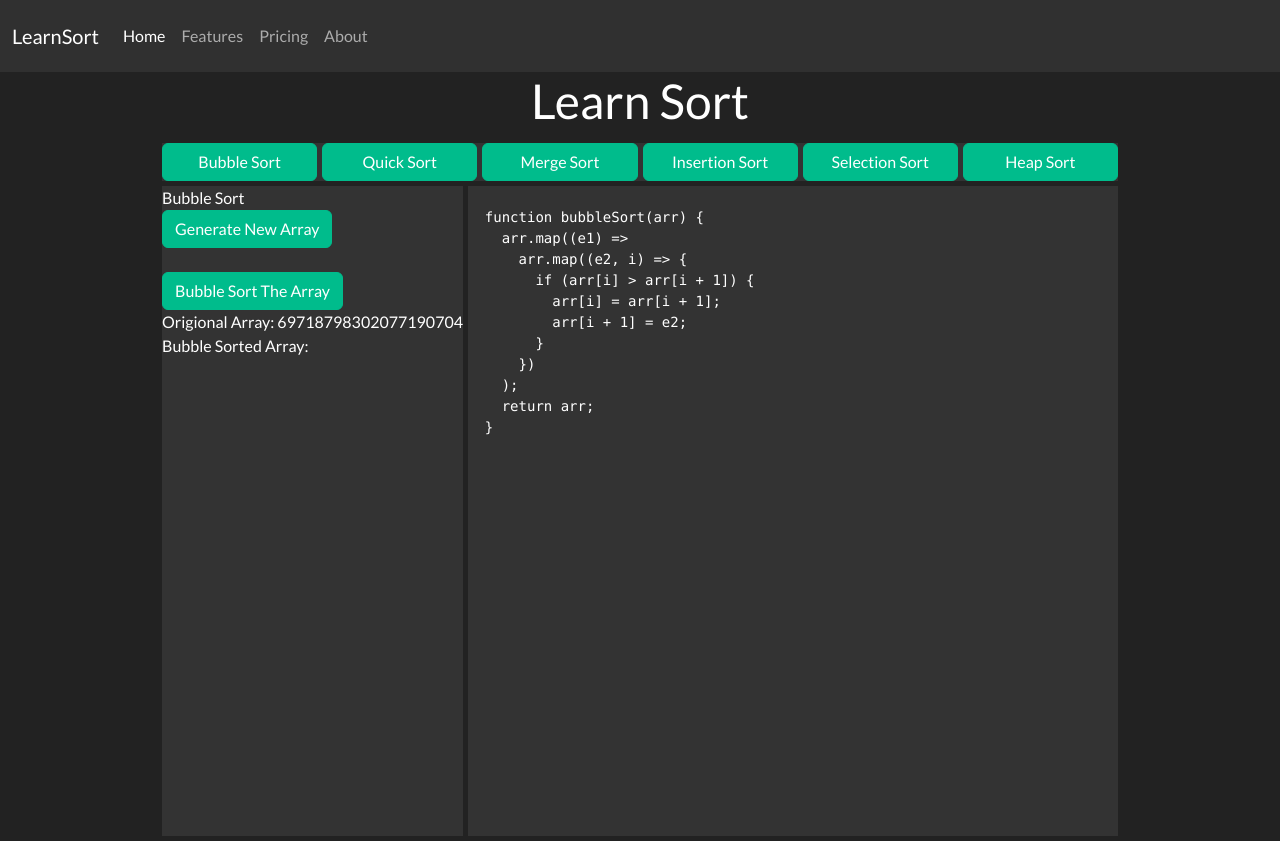
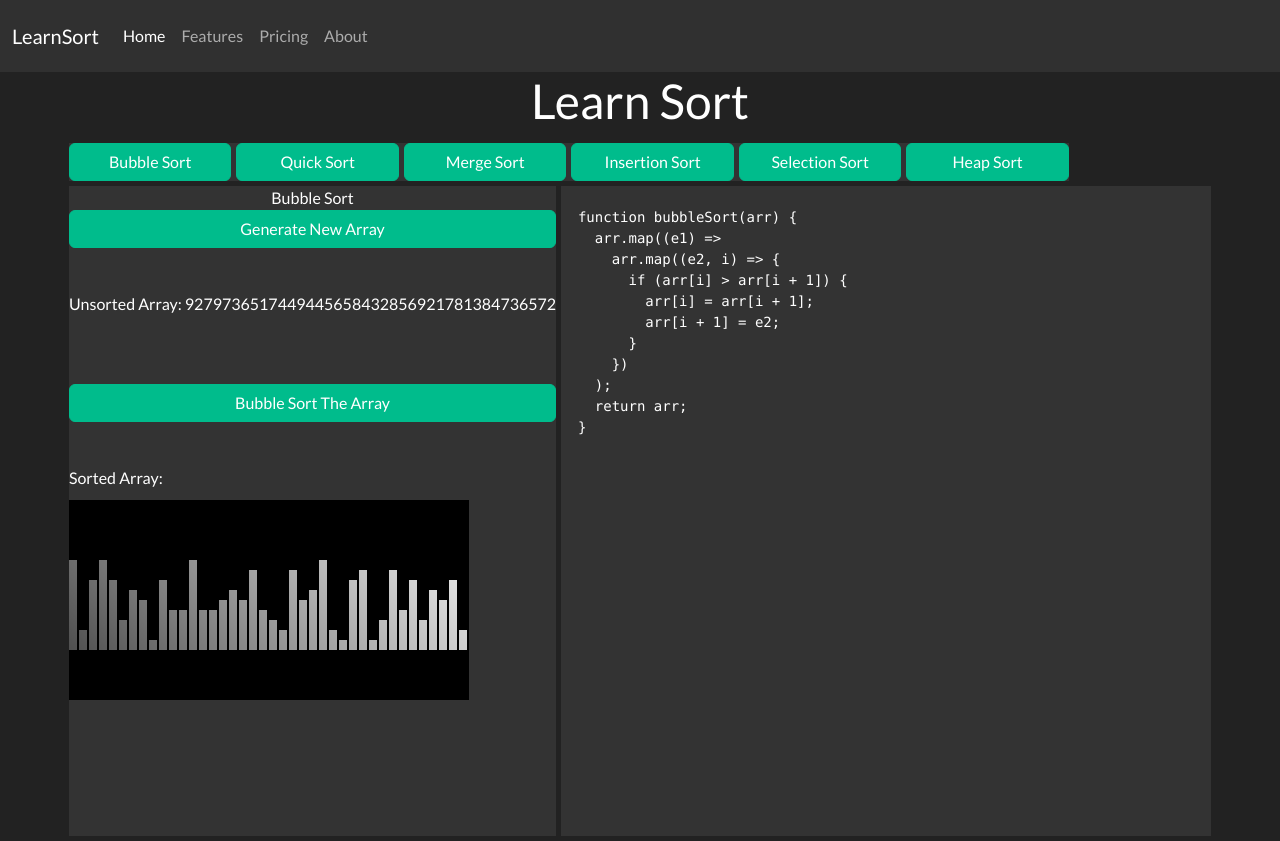
Before and after one commit to JTSkelton/learnsort, a React (Create React App) app: page / in a window 1280 px wide. Built offline with nearby package versions, Linux system fonts and the light colour scheme.

Commit message:
fixed bugs, chaged some styling, added viz

```diff
--- a/src/App.css
+++ b/src/App.css
@@ -38,7 +38,6 @@ html {
 }
 
 .currentAlgo {
-  justify-content: left;
   background-color: rgb(51, 51, 51);
 }
 
@@ -57,3 +56,26 @@ html {
   display: flex;
   justify-content: center;
 }
+
+.card-header {
+  display: flex;
+  justify-content: center;
+}
+
+.card-body {
+  display: grid;
+  grid-template-areas:
+    "button"
+    "numbers"
+    "button"
+    "numbers"
+    "visualizer";
+  gap: 10px;
+  grid-template-columns: 2fr;
+  max-width: auto;
+  justify-content: center;
+}
+
+Canvas {
+  background-color: rgb(0, 0, 0);
+}
--- a/src/components/Algos/BubbleSort.js
+++ b/src/components/Algos/BubbleSort.js
@@ -1,54 +1,124 @@
 import RandomArr from "./RandomArr";
 import React, { useState } from "react";
+import Canvas from "../Canvas";
 
-function bubbleSort(arr) {
-  arr.map((e1) =>
-    arr.map((e2, i) => {
-      if (arr[i] > arr[i + 1]) {
-        arr[i] = arr[i + 1];
-        arr[i + 1] = e2;
+function BubbleSort(arr) {
+  for (let i = 0; i < arr.length - 1; i++) {
+    for (let j = 0; j < arr.length - 1 - i; j++) {
+      if (arr[j] > arr[j + 1]) {
+        [arr[j], arr[j + 1]] = [arr[j + 1], arr[j]];
       }
-    })
-  );
+    }
+  }
   return arr;
 }
 
+const draw = (context, array) => {
+  context.clearRect(0, 0, 400, 150);
+  for (var i = 0; i < array.length; i++) {
+    var grd = context.createLinearGradient(0, 400, 400, 0);
+    grd.addColorStop(0, "black");
+    grd.addColorStop(1, "white");
+    context.fillStyle = grd;
+    context.strokeStyle = "#000000";
+    context.fillRect(i * 10, 150 - 10 * array[i], 8, 10 * array[i]);
+  }
+};
+
 function BubbleSortDisplay() {
-  const [arrValues, setArrValues] = useState(() => {
-    return RandomArr();
-  });
-  const [sortedArrValues, setSortedArrValues] = useState(() => {
-    return "";
-  });
+  const [arrValues, setArrValues] = useState(RandomArr());
+  const [sortedArrValues, setSorted] = useState([]);
+  const [canvas, setCanvas] = useState(
+    <Canvas array={[...arrValues]} draw={draw} height={200} width={400} />
+  );
 
-  function sortThatArray() {
-    setSortedArrValues(bubbleSort(arrValues));
+  function SortThatArray() {
+    const array = [...arrValues];
+    setSorted(BubbleSort(array));
+    console.log(arrValues);
+    setCanvas(<Canvas draw={drawSorted} height={200} width={400} />);
   }
 
-  function newArray() {
-    setArrValues(RandomArr());
+  function NewArray() {
+    const array = RandomArr();
+    setArrValues(array);
+    setCanvas(
+      <Canvas array={[...array]} draw={draw} height={200} width={400} />
+    );
   }
 
+  const drawSorted = (context) => {
+    const arr = [...arrValues];
+    const wait = (ms) => new Promise((resolve) => setTimeout(resolve, ms));
+    const loop = async () => {
+      for (let i = 0; i < arr.length - 1; i++) {
+        for (let j = 0; j < arr.length - 1 - i; j++) {
+          var grd = context.createLinearGradient(0, 400, 400, 0);
+          if (arr[j] > arr[j + 1]) {
+            context.clearRect(j * 10, 0, 8, 150);
+            context.clearRect((j + 1) * 10, 0, 8, 150);
+
+            [arr[j], arr[j + 1]] = [arr[j + 1], arr[j]];
+
+            context.fillStyle = "#00bc8c";
+            context.fillRect(
+              (j + 1) * 10,
+              150 - 10 * arr[j + 1],
+              8,
+              10 * arr[j + 1]
+            );
+
+            grd = context.createLinearGradient(0, 400, 400, 0);
+            grd.addColorStop(0, "black");
+            grd.addColorStop(1, "white");
+            context.fillStyle = grd;
+            context.fillRect(j * 10, 150 - 10 * arr[j], 8, 10 * arr[j]);
+            await wait(100);
+          } else if (arr[j] <= arr[j + 1]) {
+            context.clearRect(j * 10, 0, 8, 150);
+            context.clearRect((j + 1) * 10, 0, 8, 150);
+
+            context.fillStyle = "#00bc8c";
+            context.fillRect(
+              (j + 1) * 10,
+              150 - 10 * arr[j + 1],
+              8,
+              10 * arr[j + 1]
+            );
+
+            grd = context.createLinearGradient(0, 400, 400, 0);
+            grd.addColorStop(0, "black");
+            grd.addColorStop(1, "white");
+            context.fillStyle = grd;
+            context.fillRect(j * 10, 150 - 10 * arr[j], 8, 10 * arr[j]);
+          }
+        }
+      }
+    };
+    loop();
+  };
+
   return (
-    <div className="BubbleSort">
+    <div className="bubbleSort">
       <div className="card-header">Bubble Sort</div>
       <div className="card-body">
-        <button type="button" className="btn btn-success" onClick={newArray}>
+        <button type="button" className="btn btn-success" onClick={NewArray}>
           Generate New Array
         </button>
+        <br></br>
+        <span>Unsorted Array: {arrValues}</span>
         <br></br>
         <br></br>
         <button
           type="button"
           className="btn btn-success"
-          onClick={sortThatArray}
+          onClick={SortThatArray}
         >
           Bubble Sort The Array
         </button>
         <br></br>
-        <span>Origional Array: {arrValues}</span>
-        <br></br>
-        <span>Bubble Sorted Array: {sortedArrValues}</span>
+        <span>Sorted Array: {sortedArrValues}</span>
+        <span>{canvas}</span>
       </div>
     </div>
   );
--- a/src/components/Algos/RandomArr.js
+++ b/src/components/Algos/RandomArr.js
@@ -1,8 +1,8 @@
 import React from "react";
 
 function RandomArr() {
-  const arrayLength = 20;
-  const min = 0;
+  const arrayLength = 40;
+  const min = 1;
   const max = 10;
   const array = Array.from(Array(arrayLength)).map((x) =>
     Math.floor(Math.random() * (max - min) + min)
--- /dev/null
+++ b/src/components/Canvas.jsx
@@ -0,0 +1,12 @@
+import React from "react";
+
+const Canvas = ({ array, draw, height, width }) => {
+  const canvas = React.useRef();
+  React.useEffect(() => {
+    const context = canvas.current.getContext("2d");
+    draw(context, array);
+  });
+  return <canvas ref={canvas} height={height} width={width} />;
+};
+
+export default Canvas;
```
